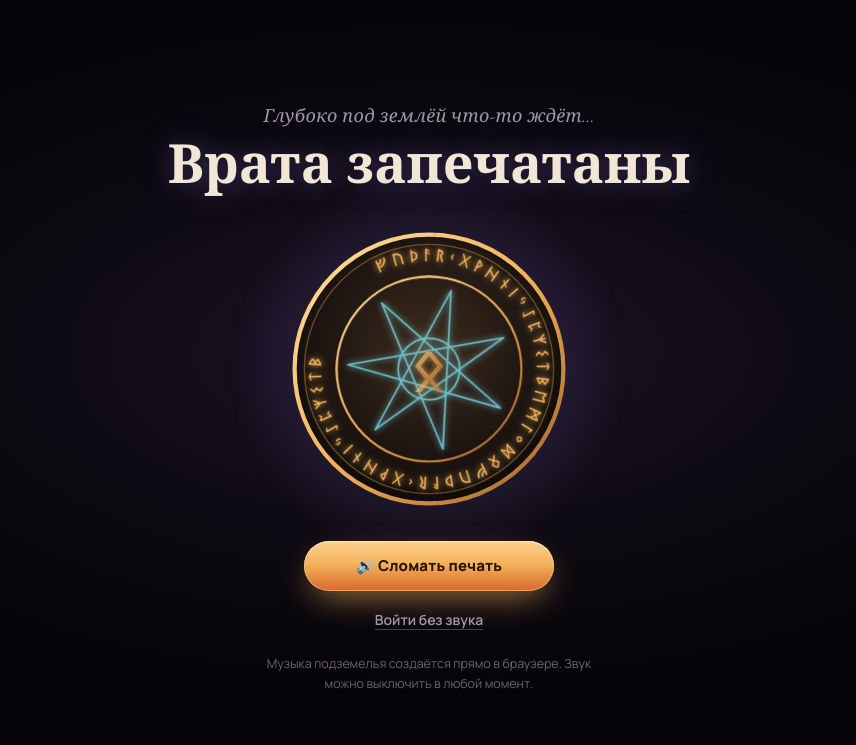
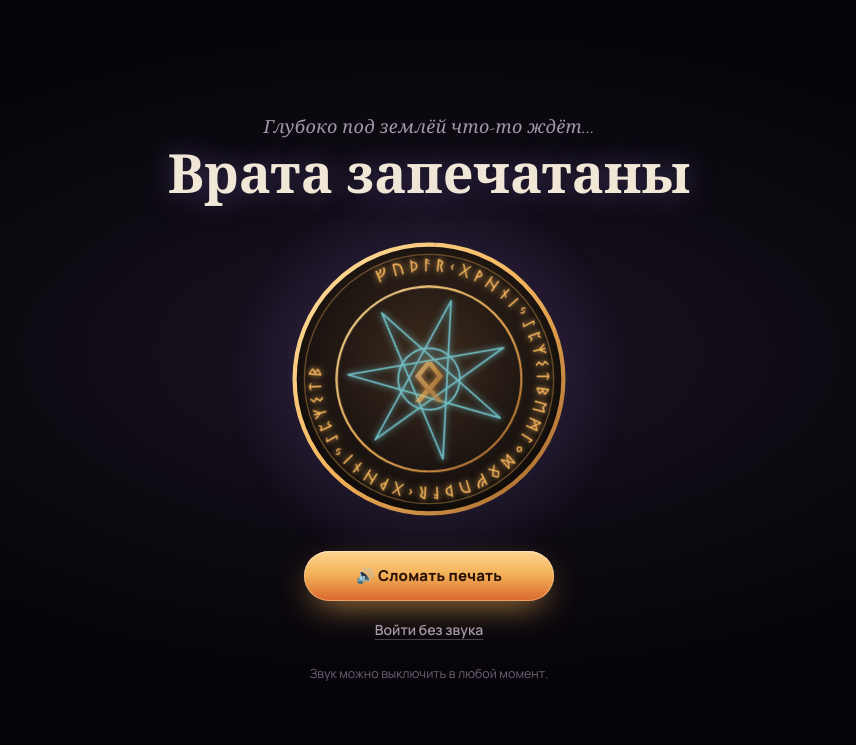
Before and after one commit to Yaroslav-commits/manhw_dung_guide, a plain HTML site: page index.html in a window 1280 px wide. Shown: the top 745 px of the page, without its empty margins (211-1067 px from the left). Drawn offline with nearby package versions, Linux system fonts and the light colour scheme.

Commit message:
site file

```diff
--- a/index.html
+++ b/index.html
@@ -55,9 +55,6 @@ a{-webkit-tap-highlight-color:transparent}
 :focus-visible{outline:2px solid var(--rune);outline-offset:3px;border-radius:6px}
 b,strong{color:var(--bone);font-weight:700}
 
-/* ═════════════════════════════════════════════════════════
-   ЖИВОЙ ФОН: руны под светом, туман, искры
-   ═════════════════════════════════════════════════════════ */
 .fx{position:fixed;inset:0;pointer-events:none}
 .fx-runes{
   z-index:0;overflow:hidden;
@@ -746,7 +743,7 @@ input[type=range]::-moz-range-thumb{width:22px;height:22px;border-radius:7px;bac
   <div class="seal-cta">
     <button class="btn btn-fire" id="enterSound" type="button">🔊 Сломать печать</button>
     <button class="linkish" id="enterQuiet" type="button">Войти без звука</button>
-    <p class="seal-note">Музыка подземелья создаётся прямо в браузере. Звук можно выключить в любой момент.</p>
+    <p class="seal-note">Звук можно выключить в любой момент.</p>
   </div>
 </div>
 
```
